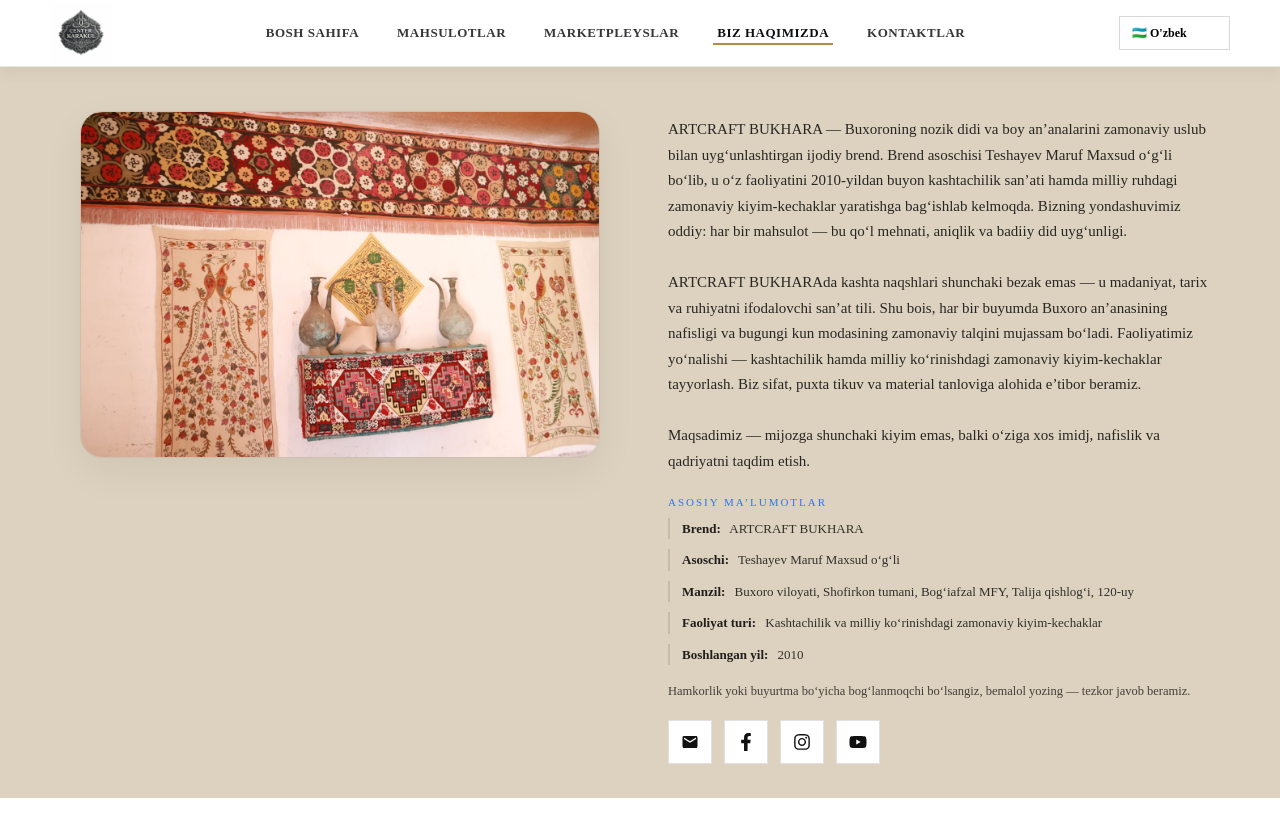
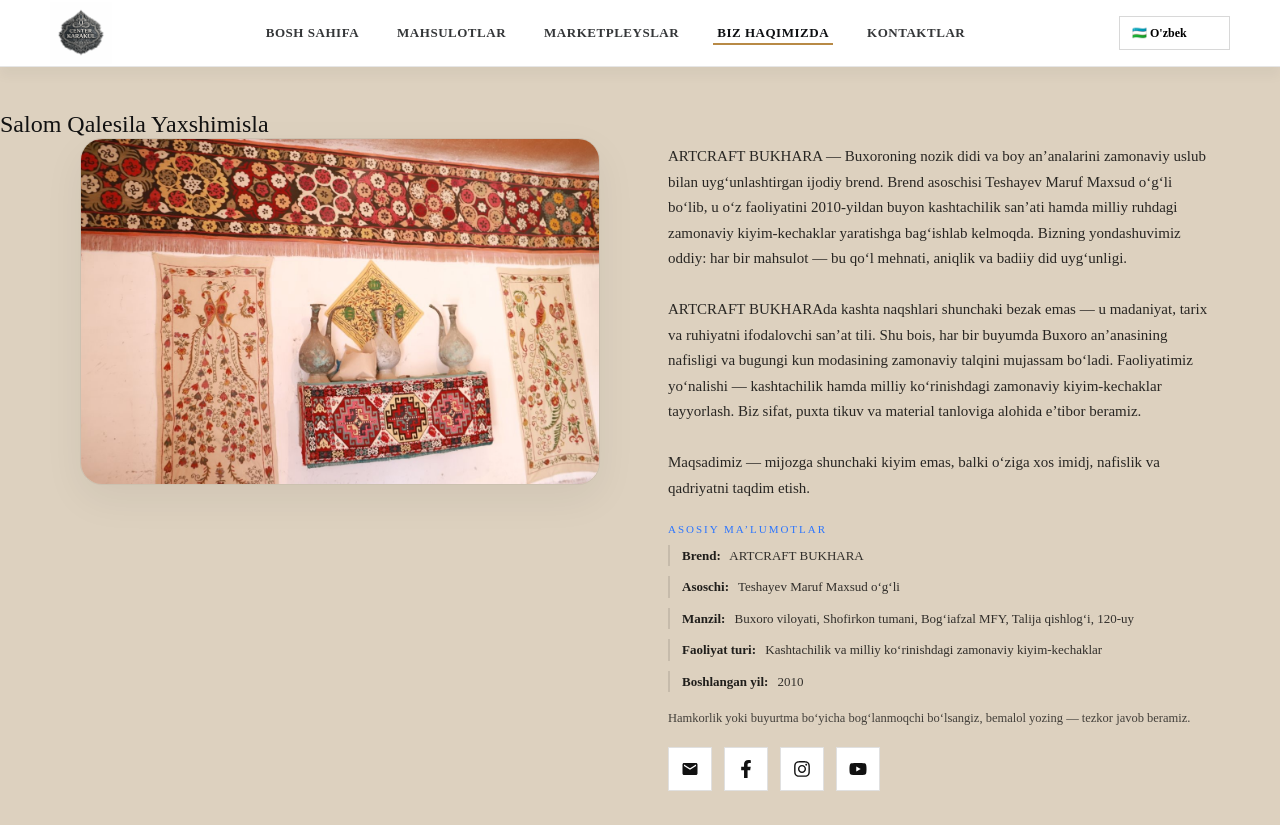
Before and after one commit to amonovdobry07/Nabiev_Samandar, a React (Vite) app: page /about in a window 1280 px wide. Before the commit the page ends 800 px from the top, so only its background shows below. Built offline with nearby package versions, Linux system fonts and the light colour scheme; a web font is replaced by a local one.

Commit message:
build added

```diff
--- a/src/pages/About.jsx
+++ b/src/pages/About.jsx
@@ -13,6 +13,7 @@
   return (
     <main className="aboutPage" aria-label={t("about_page_aria")}>
       <section className="aboutWrap">
+        <h1>Salom Qalesila Yaxshimisla </h1>
         <div className="aboutContainer">
           {/* LEFT: PHOTO */}
           <div className="aboutLeft" aria-label={t("about_photo_aria")}>
```
